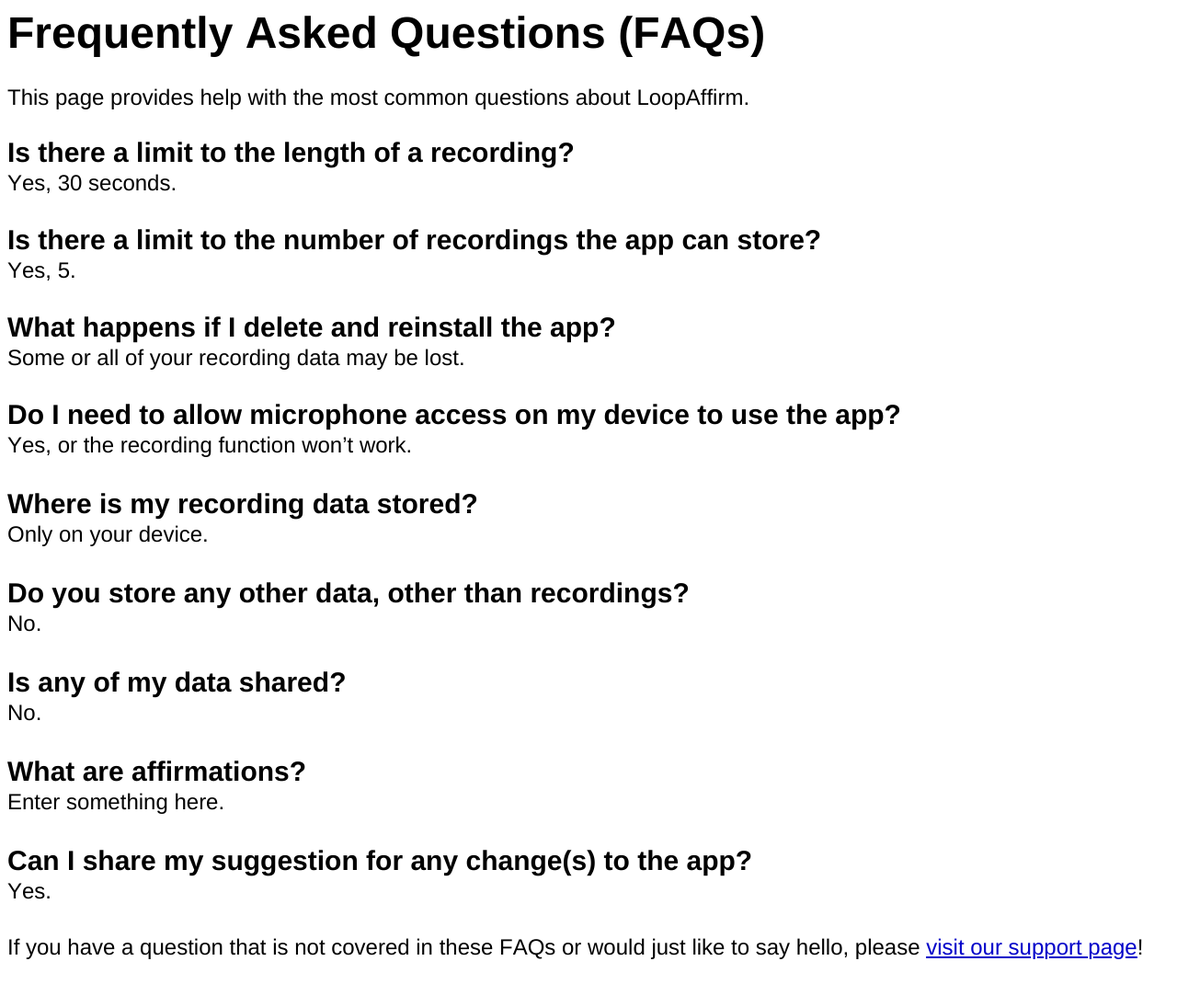
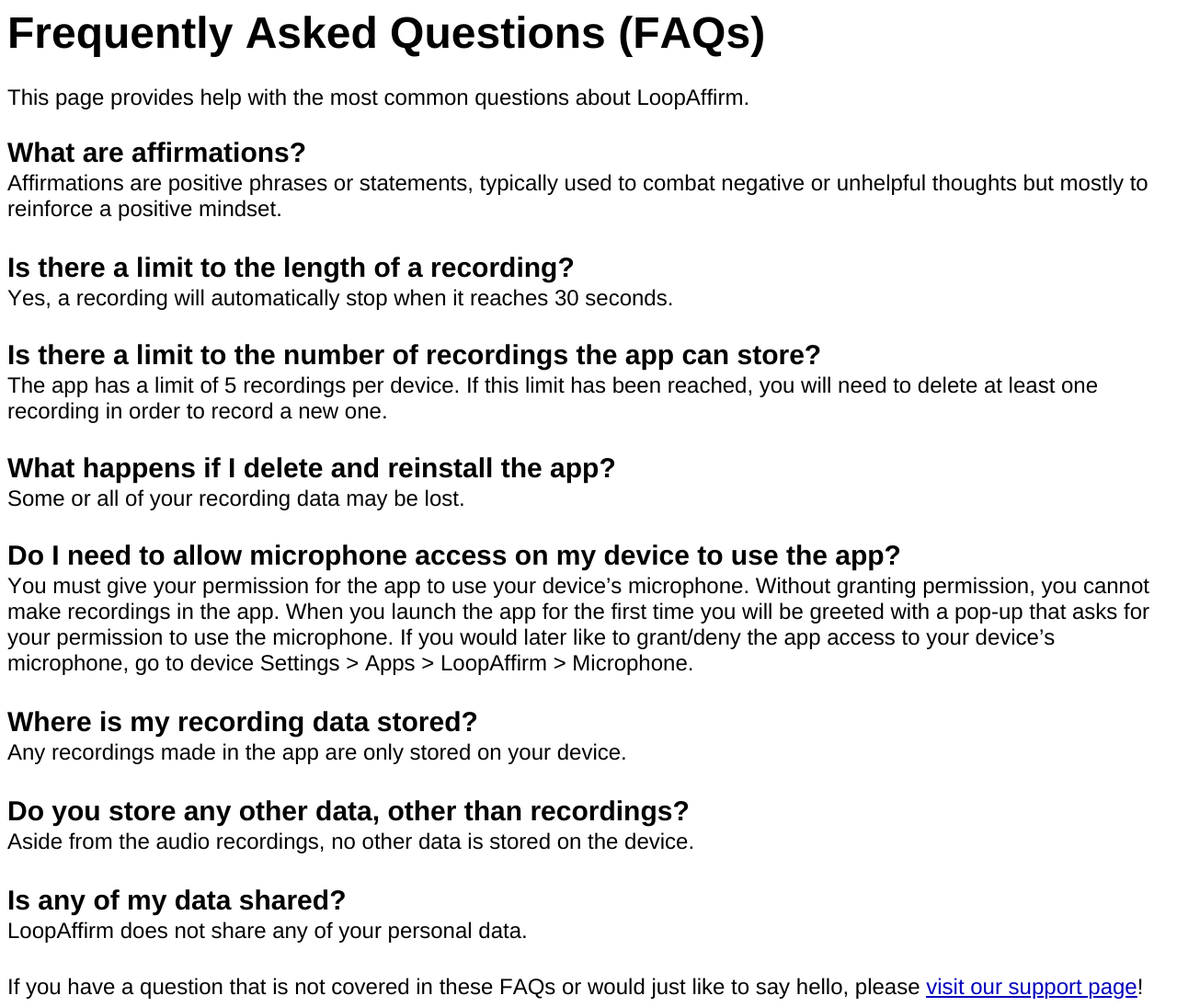
Before and after one commit to JPenny89/loopaffirm.faqs, a plain HTML site: page index.html in a window 1280 px wide. Shown: the whole page at 92% size. Before the commit the page ends 1052 px from the top, so only its background shows below. Drawn offline with Linux system fonts and the light colour scheme.

Commit message:
Finished the FAQs questions

```diff
--- a/index.html
+++ b/index.html
@@ -11,13 +11,10 @@
     p.p2 {margin: 0.0px 0.0px 0.0px 0.0px; font: 24.0px 'Helvetica Neue'; -webkit-text-stroke: #000000; min-height: 29.0px}
     p.p3 {margin: 0.0px 0.0px 0.0px 0.0px; font: 24.0px 'Helvetica Neue'; -webkit-text-stroke: #000000}
     p.p4 {margin: 0.0px 0.0px 2.0px 0.0px; font: 30.0px 'Helvetica Neue'; -webkit-text-stroke: #000000}
-    p.p5 {margin: 0.0px 0.0px 2.0px 0.0px; font: 24.0px 'Helvetica Neue'; -webkit-text-stroke: #000000; min-height: 29.0px}
-    p.p6 {margin: 0.0px 0.0px 2.0px 0.0px; font: 24.0px 'Helvetica Neue'; -webkit-text-stroke: #000000}
-    p.p7 {margin: 0.0px 0.0px 2.0px 0.0px; font: 30.0px 'Helvetica Neue'}
-    p.p8 {margin: 0.0px 0.0px 2.0px 0.0px; font: 24.0px 'Helvetica Neue'}
-    p.p9 {margin: 0.0px 0.0px 2.0px 0.0px; font: 24.0px 'Helvetica Neue'; min-height: 29.0px}
+    p.p5 {margin: 0.0px 0.0px 2.0px 0.0px; font: 24.0px 'Helvetica Neue'; -webkit-text-stroke: #000000}
+    p.p6 {margin: 0.0px 0.0px 2.0px 0.0px; font: 24.0px 'Helvetica Neue'; -webkit-text-stroke: #000000; min-height: 29.0px}
     span.s1 {font-kerning: none}
-    span.s2 {font: 24.0px 'Helvetica Neue'; text-decoration: underline ; font-kerning: none; color: #0000c9; -webkit-text-stroke: 0px #0000c9}
+    span.s2 {font: 24.0px 'Helvetica Neue'; text-decoration: underline ; font-kerning: none; color: #0000bd; -webkit-text-stroke: 0px #0000bd}
   </style>
 </head>
 <body>
@@ -25,33 +22,30 @@
 <p class="p2"><span class="s1"></span><br></p>
 <p class="p3"><span class="s1">This page provides help with the most common questions about LoopAffirm.</span></p>
 <p class="p2"><span class="s1"></span><br></p>
+<p class="p4"><span class="s1"><b>What are affirmations?</b><b></b></span></p>
+<p class="p5"><span class="s1">Affirmations are positive phrases or statements, typically used to combat negative or unhelpful thoughts but mostly to reinforce a positive mindset.</span></p>
+<p class="p6"><span class="s1"></span><br></p>
 <p class="p4"><span class="s1"><b>Is there a limit to the length of a recording?</b><b></b></span></p>
-<p class="p3"><span class="s1">Yes, 30 seconds.</span></p>
-<p class="p5"><span class="s1"></span><br></p>
+<p class="p3"><span class="s1">Yes, a recording will automatically stop when it reaches 30 seconds.</span></p>
+<p class="p6"><span class="s1"></span><br></p>
 <p class="p4"><span class="s1"><b>Is there a limit to the number of recordings the app can store?</b><b></b></span></p>
-<p class="p3"><span class="s1">Yes, 5.</span></p>
-<p class="p5"><span class="s1"></span><br></p>
+<p class="p3"><span class="s1">The app has a limit of 5 recordings per device. If this limit has been reached, you will need to delete at least one recording in order to record a new one.</span></p>
+<p class="p6"><span class="s1"></span><br></p>
 <p class="p4"><span class="s1"><b>What happens if I delete and reinstall the app?</b><b></b></span></p>
 <p class="p3"><span class="s1">Some or all of your recording data may be lost.</span></p>
-<p class="p5"><span class="s1"></span><br></p>
+<p class="p6"><span class="s1"></span><br></p>
 <p class="p4"><span class="s1"><b>Do I need to allow microphone access on my device to use the app?</b><b></b></span></p>
-<p class="p6"><span class="s1">Yes, or the recording function won’t work.</span></p>
-<p class="p5"><span class="s1"></span><br></p>
+<p class="p5"><span class="s1">You must give your permission for the app to use your device’s microphone. Without granting permission, you cannot make recordings in the app. When you launch the app for the first time you will be greeted with a pop-up that asks for your permission to use the microphone. If you would later like to grant/deny the app access to your device’s microphone, go to device Settings &gt; Apps &gt; LoopAffirm &gt; Microphone.</span></p>
+<p class="p6"><span class="s1"></span><br></p>
 <p class="p4"><span class="s1"><b>Where is my recording data stored?</b><b></b></span></p>
-<p class="p6"><span class="s1">Only on your device.</span></p>
-<p class="p5"><span class="s1"></span><br></p>
+<p class="p5"><span class="s1">Any recordings made in the app are only stored on your device.</span></p>
+<p class="p6"><span class="s1"></span><br></p>
 <p class="p4"><span class="s1"><b>Do you store any other data, other than recordings?</b><b></b></span></p>
-<p class="p6"><span class="s1">No.</span></p>
-<p class="p5"><span class="s1"></span><br></p>
+<p class="p5"><span class="s1">Aside from the audio recordings, no other data is stored on the device.</span></p>
+<p class="p6"><span class="s1"></span><br></p>
 <p class="p4"><span class="s1"><b>Is any of my data shared?</b><b></b></span></p>
-<p class="p6"><span class="s1">No.</span></p>
-<p class="p5"><span class="s1"></span><br></p>
-<p class="p7"><span class="s1"><b>What are affirmations?</b><b></b></span></p>
-<p class="p8"><span class="s1">Enter something here.</span></p>
-<p class="p9"><span class="s1"></span><br></p>
-<p class="p7"><span class="s1"><b>Can I share my suggestion for any change(s) to the app?</b><b></b></span></p>
-<p class="p8"><span class="s1">Yes.</span></p>
-<p class="p5"><span class="s1"></span><br></p>
+<p class="p5"><span class="s1">LoopAffirm does not share any of your personal data.</span></p>
+<p class="p6"><span class="s1"></span><br></p>
 <p class="p3"><span class="s1">If you have a question that is not covered in these FAQs or would just like to say hello, please <a href="https://jpenny89.github.io/loopaffirm.support/"><span class="s2">visit our support page</span></a>!</span></p>
 </body>
 </html>
```
